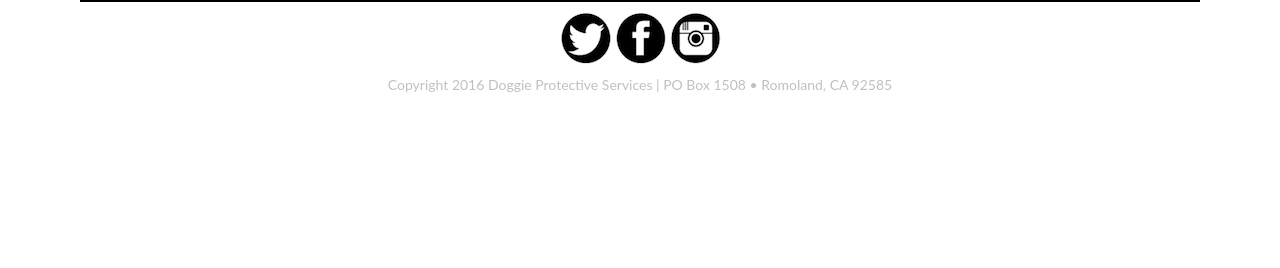
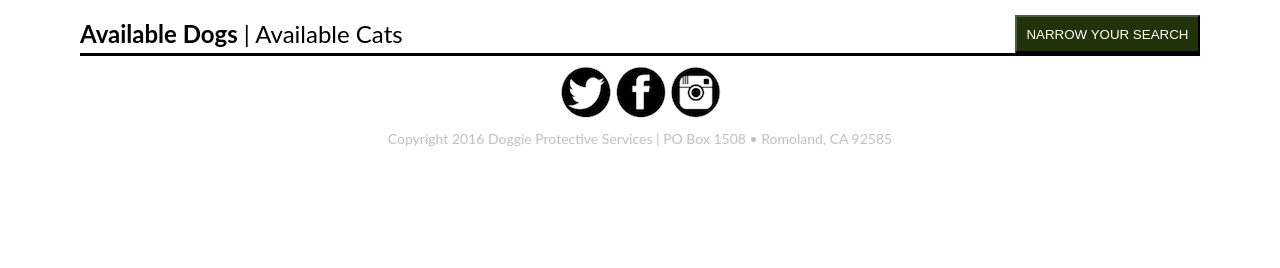
Before and after one commit to bernardchu/dps, a PHP site: page /adopt/available in a window 1280 px wide. Shown: the part 532-800 px from the top of the page. Run offline with PHP 8.4, Linux system fonts and the light colour scheme; some libraries are stand-ins or nearby versions; some web fonts are replaced.

Commit message:
Add all dogs view.

```diff
--- /dev/null
+++ b/adopt/available/available.js
@@ -0,0 +1,43 @@
+var availableUri = 'http://api.dpsrescue.com/api/available.php';
+
+var available = new Available();
+
+function Available () {
+  this.facets = {};
+  this.dogs = [];
+}
+
+Available.prototype.getFacets = function () {
+  return Object.keys( this.facets );
+}
+
+Available.prototype.getFacetValues = function ( facet ) {
+  if (!this.facets[facet]) { return [] }
+  return Object.keys( this.facets[facet] );
+}
+
+Available.prototype.createAnimalNode = function ( dog ) {
+  return '<a href="../pet-detail?id=' + dog.id + '" class="available">'
+          +'<div class="img-container">'
+            +'<img src="' + dog.pictures[0].thumb + '">'
+          +'</div>'
+          +'<div class="name">' + dog.name + '</div>'
+          +'<div class="breed">' + dog.breed + '</div>'
+          +'<div class="age">' + dog.age + ' - ' + dog.gender + '</div>'
+        +'</a>'
+}
+
+Available.prototype.populateDogs = function ( node ) {
+  this.dogs.forEach( function ( dog ) {
+    node.append( available.createAnimalNode( dog ) );
+  } )
+}
+
+$( document ).ready( function() {
+  $.get( availableUri )
+    .then( function ( response ) {
+      available.dogs = response.dogs.animals;
+      available.facets = response.facets;
+      available.populateDogs( $( 'div.list' ) );
+    } );
+} );
--- a/adopt/available/index.html
+++ b/adopt/available/index.html
@@ -52,10 +52,20 @@
         </span>
       </div>
     </div>
+    <div class="filter">
+      <span>
+        <span class="available-dogs active">Available Dogs</span>
+        <span> | </span>
+        <span class="available-cats">Available Cats</span>
+      </span>
+      <button type="button">Narrow your search</button>
+    </div>
+    <div class="list"></div>
     <script type="text/javascript" src="https://cdnjs.cloudflare.com/ajax/libs/jquery/3.0.0-rc1/jquery.min.js"></script>
     <script type="text/javascript" src="//cdn.jsdelivr.net/jquery.slick/1.5.7/slick.min.js"></script>
     <script type="text/javascript" src="https://cdnjs.cloudflare.com/ajax/libs/lodash.js/4.13.1/lodash.min.js"></script>
     <script type="text/javascript" src="../../nav.js"></script>
+    <script type="text/javascript" src="./available.js"></script>
     <script type="text/javascript" src="../../footer.js"></script>
 
   </body>
--- a/styles/available.css
+++ b/styles/available.css
@@ -51,3 +51,63 @@
   text-transform: uppercase;
   font-size: initial;
 }
+
+
+.filter {
+  margin-top: 1rem;
+  font-size: 1.5rem;
+  display: flex;
+  justify-content: space-between;
+  align-items: center;
+}
+
+.filter button{
+  background-color: rgb(32,51,9);
+  text-transform: uppercase;
+  color: white;
+  padding: 0.6rem;
+}
+
+.filter .active {
+  font-weight: bold;
+}
+
+.list {
+  display: flex;
+  flex-flow: row wrap;
+  justify-content: space-around;
+}
+
+.list .available {
+  /*display: flex;*/
+  /*flex-direction: column;*/
+  width: 15%;
+  margin: 1rem;
+  background: #eee;
+  text-decoration: none;
+  color: initial;
+  padding: 1rem;
+  border: 1px solid #eee;
+}
+
+.list .available:hover {
+  box-shadow: 1px 1px 2px 1px #888
+}
+
+.list .available .img-container {
+  max-height: 10rem;
+  overflow: hidden;
+}
+
+.list .available .img-container img {
+  width: 100%;
+}
+
+.list .available .name {
+  font-weight: bold;
+}
+
+.list .available .age, .list .available .breed {
+  line-height: initial;
+  font-size: small;
+}
```
